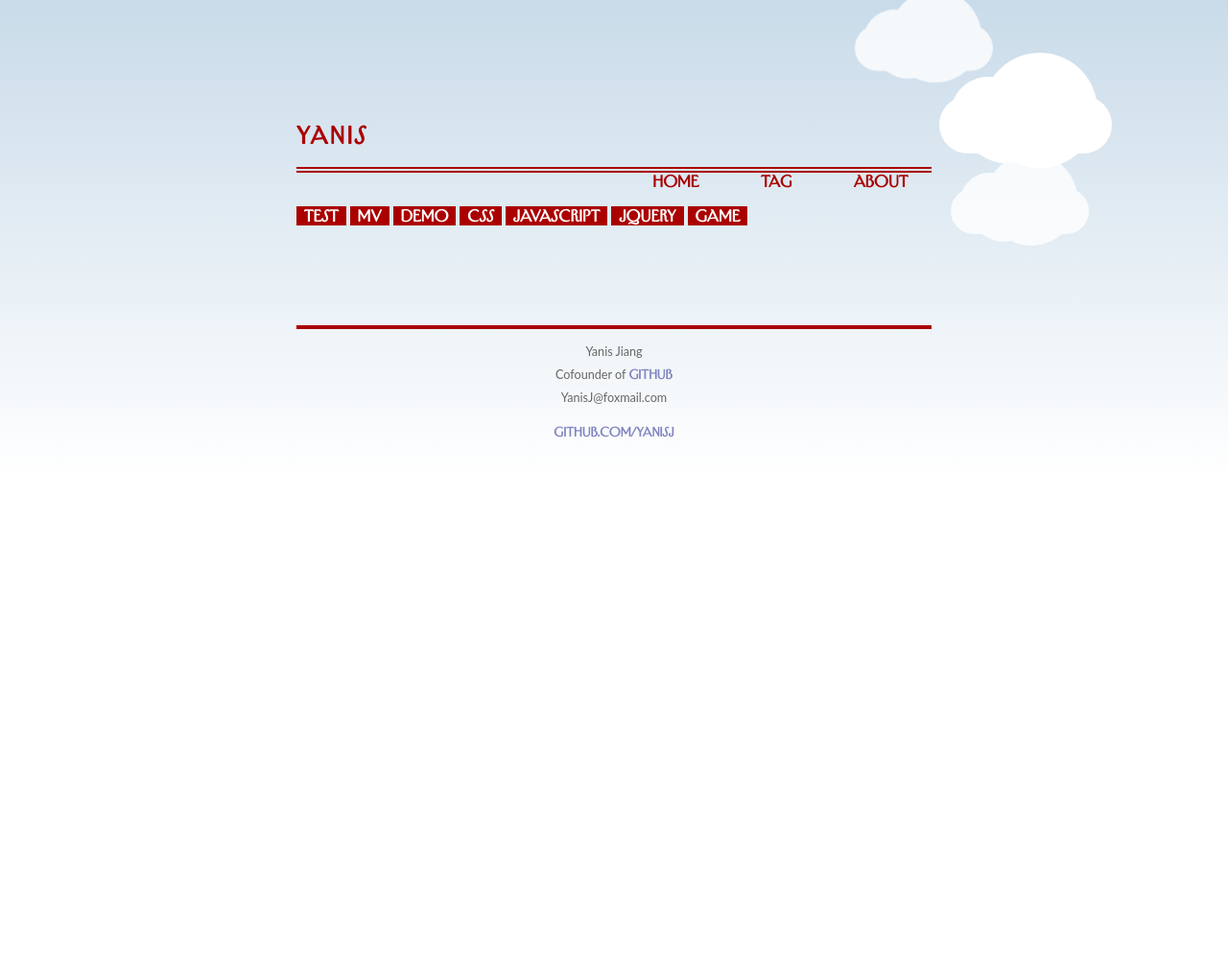
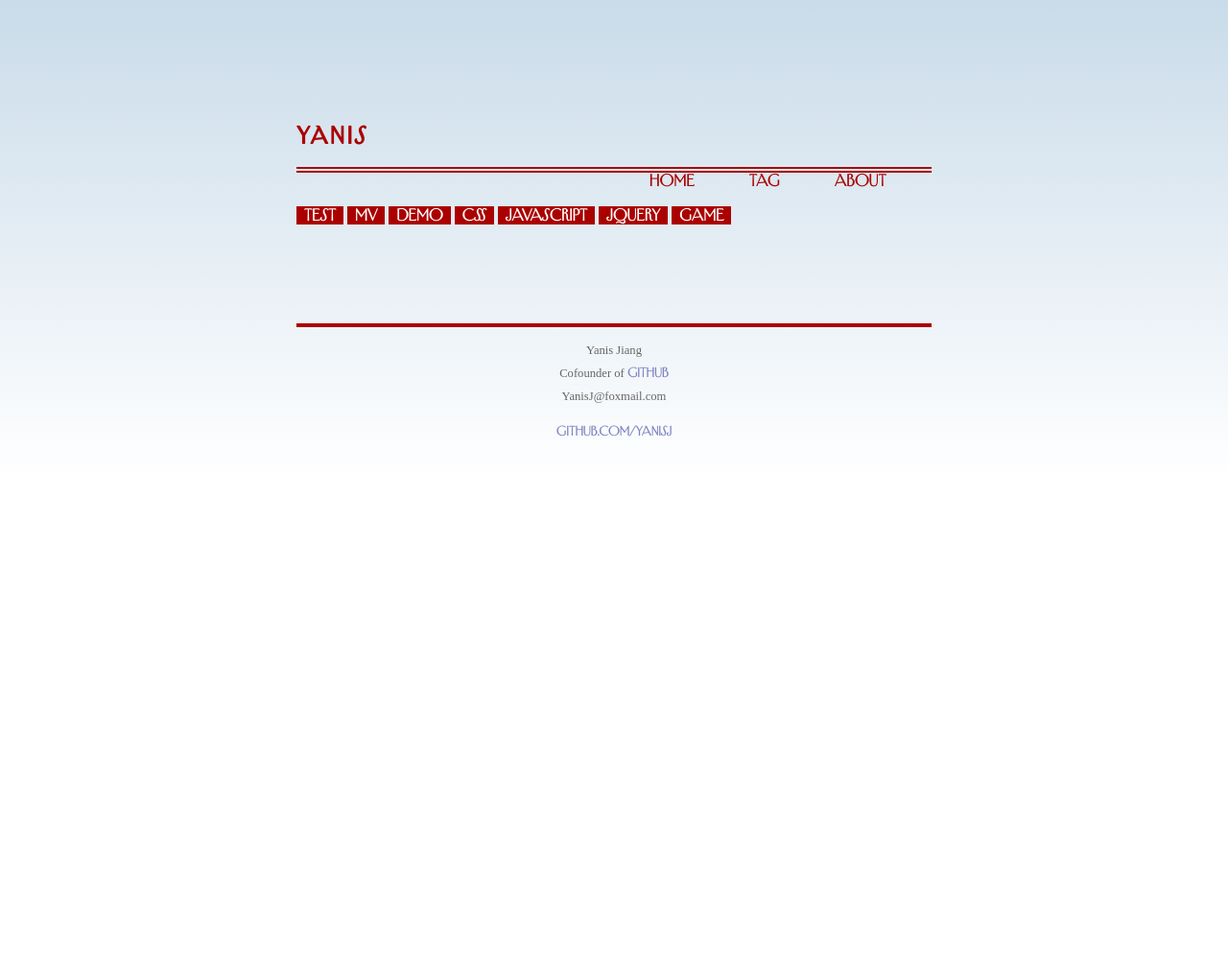
Before and after one commit to YanisJ/YanisJ.github.io, a Jekyll site: the page built from tags/index.html, in a window 1280 px wide. Shown: the whole page at 96% size. Built offline with Jekyll 4.4.1, drawn with Linux system fonts in a browser that asks for light colours.

Commit message:
response

```diff
--- a/CSS/screen.css
+++ b/CSS/screen.css
@@ -11,7 +11,7 @@
 
 body{
     background-color:white;
-    font:14.34px 'Lato',Arial,'Microsoft YaHei',sarif;
+    font:14.34px 'Microsoft YaHei',sarif;
     font-weight: 400;
     *font-size: small;
     text-align: center;
@@ -20,15 +20,12 @@
     overflow-x: hidden;    /*for moving clouds*/
 }
 
-h1,h2,h3,h4,h5,h6,a{
+h1,h2,h3,h4,h5,h6 {
     font-size:100%;
     font-weight: 900;
     font-family: "ny-irvin-heading";
     /*text-shadow: 1px 1px #efefef, 2px 2px #b0cb2c;*/
 }
-
-
-
 
 h1{
     font-size: 1.25em;
@@ -42,18 +39,9 @@
 a{
     color: #177ecc;
     text-decoration: none;
+    font-family:'ny-irvin-display','Microsoft YaHei',sarif;
+    font-weight: 700;
 }
-
-/* 鼠标停在链接上链接的颜色 */
-/*a:hover{
-    color: #fff;
-    background-color: #c9dbe9;
-}
-*/
-/* 访问后的链接颜色 */
-/*a:visited{
-    color: black;
-}*/
 
 table{
     font-size: inherit;
@@ -78,8 +66,6 @@
 ul.posts {
     list-style-type: none;
     margin-bottom: 2em;
-
-    /*text-align: center;*/
 }
 
 ul.posts li {
@@ -140,31 +126,6 @@
     line-height: 1.5em;
 }
 
-.title {
-    color: #a00;
-    font-weight: bold;
-    margin-bottom: 2em;
-}
-
-.site .title a {
-    color: #a00;
-    text-decoration: none;
-}
-
-.site .title a:hover {
-    color: black;
-}
-
-.site .title a.extra {
-    color: #aaa;
-    text-decoration: none;
-    margin-left: 1em;
-}
-
-.site .title a.extra:hover {
-    color: #aaa;
-}
-
 .site .meta {
     color: #aaa;
 }
@@ -200,10 +161,6 @@
 }*/
 
 
-.header {
-    margin-bottom: 20px;
-}
-
 
 /* navigation */
 .navigation {
@@ -211,52 +168,46 @@
 
     line-height: 4em;
 
-    /*z-index: 1;*/
 
-    font-family:'ny-irvin-display','Times New Roman',Arial,'Microsoft YaHei',sarif;
     margin-bottom: 1em;
 }
 
 
     .navigation .text-muted {
-        font-weight: bold;
         color:#a00;
 
         border-bottom: 6px double #a00;
         font-size: 1.5em;
-        /*font-family: 'irvin', 'Microsoft YaHei';*/
-
-        /*text-shadow:2px 2px 4px white;*/
     }
 
-    .navigation .button {
+    .button {
         line-height: 1em;
         padding-left: 20em;
 
         font-size: 1em;
 
-        margin-top: 2px;
+        margin-top: 0.1em;
 
         text-transform: uppercase;
     }
 
-    .navigation .button span {
+    .button span {
         margin-left: 3.3em;
 
-        padding: 2px 4px;
+        padding: 0.2px 0.5px;
 
         border-radius: 15%;
     }
 
-    .navigation .button span a {
+    .button span a {
         color: #a00;
     }
 
-    .navigation .button span:hover {
+    .button span:hover {
         background-color: #a00;
     }
 
-    .navigation .button span:hover a {
+    .button span:hover a {
         color: #fff;
     }
 
@@ -417,6 +368,8 @@
 /* Cloud */
 
 /*===============================*/
+
+
 
 #clouds {
     position: fixed; top: 0; left: 0;
@@ -989,3 +942,43 @@
         .scoreboard .result #number2 {
             background-image: none;
         }
+
+/*=============================*/
+
+/* response */
+
+/*=============================*/
+
+
+
+@media screen and (max-width: 43.75em) {
+    #clouds {
+        display: none;
+    }
+
+    .site {
+        width: 100%;
+        margin-top: 0;
+    }
+}
+
+
+
+@media screen and (max-width: 450px) {
+    .navigation {
+        margin-bottom: 2.5em;
+    }
+
+    ul.posts .tags {
+        font-size: 80%;
+        margin-left: 3em;
+    }
+
+    .accordian {
+        display: none;
+    }
+
+    .button {
+        padding-left: 0;
+    }
+}
--- a/_layouts/default.html
+++ b/_layouts/default.html
@@ -44,7 +44,6 @@
                 </div>
 
             </div>
-
             <!-- navigation end -->
 
             {{ content }}
@@ -65,7 +64,6 @@
                 </div>
             </div>
         </div>
-
 
         <!-- Google Analytics -->
         <script>(function(i,s,o,g,r,a,m){i['GoogleAnalyticsObject']=r;i[r]=i[r]||function(){(i[r].q=i[r].q||[]).push(arguments)},i[r].l=1*new Date();a=s.createElement(o),m=s.getElementsByTagName(o)[0];a.async=1;a.src=g;m.parentNode.insertBefore(a,m)})(window,document,'script','//www.google-analytics.com/analytics.js','ga');ga('create', 'UA-50407655-1', 'yanisj.github.io');ga('send', 'pageview');</script>
```
